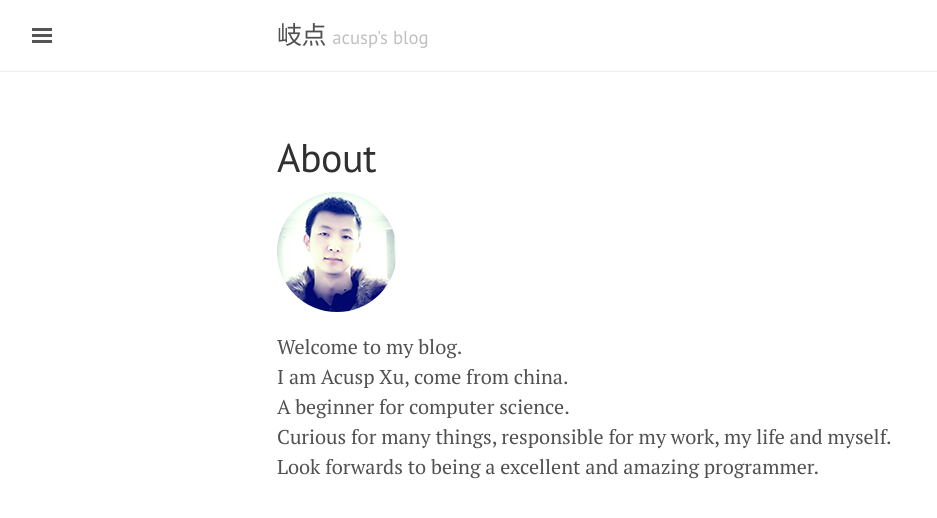
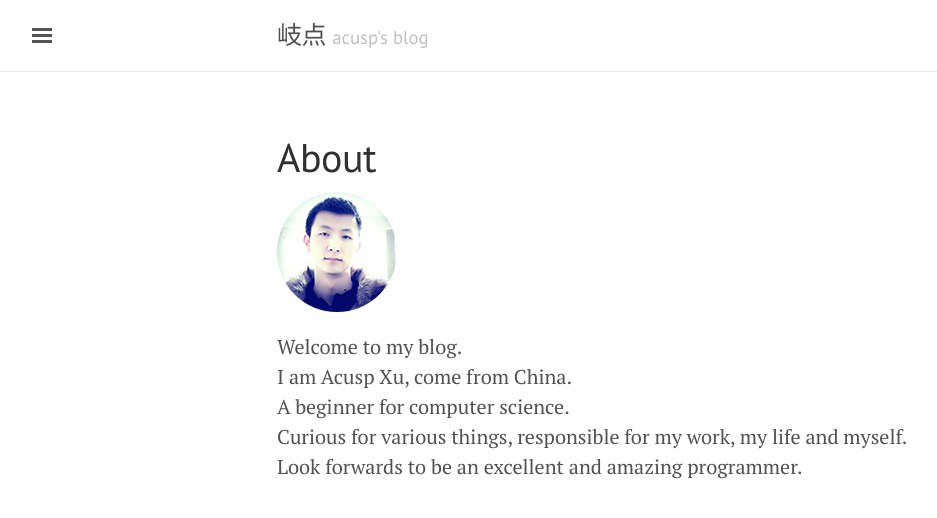
Before and after one commit to Acusp/Acusp.github.io, a Jekyll site: the page built from about.md, in a window 1280 px wide. Shown: the top 518 px of the page, without its empty margins (3-940 px from the left). Built offline with Jekyll 4.4.1, drawn with Linux system fonts in a browser that asks for light colours; Markdown is read by kramdown in place of the engine named in the settings.

Commit message:
updating

```diff
--- a/about.md
+++ b/about.md
@@ -7,8 +7,8 @@ title: About
 
 <div>
   Welcome to my blog.<br />
-  I am Acusp Xu, come from china.<br />
+  I am Acusp Xu, come from China.<br />
   A beginner for computer science.<br />
-  Curious for many things, responsible for my work, my life and myself.<br />
-  Look forwards to being a excellent and amazing programmer.
+  Curious for various things, responsible for my work, my life and myself.<br />
+  Look forwards to be an excellent and amazing programmer.
 </div>
```
